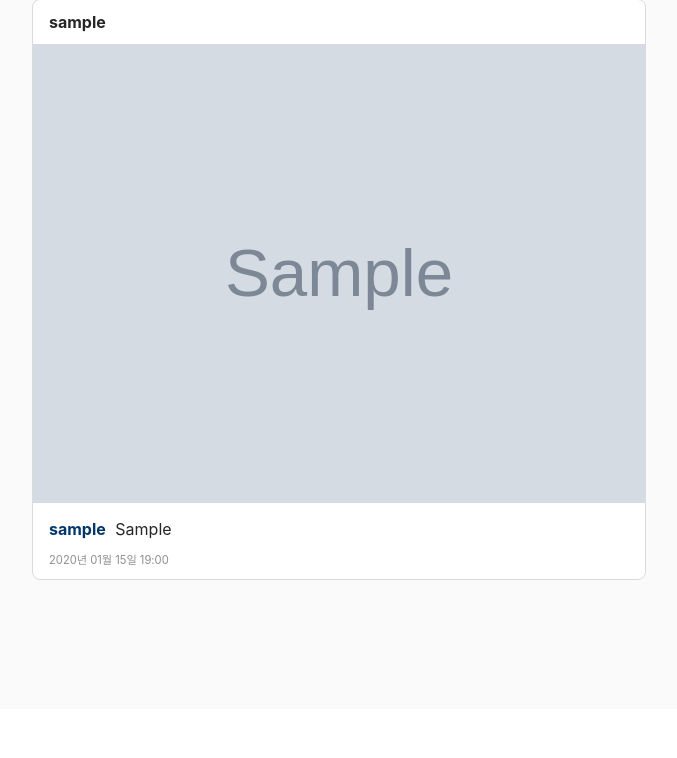
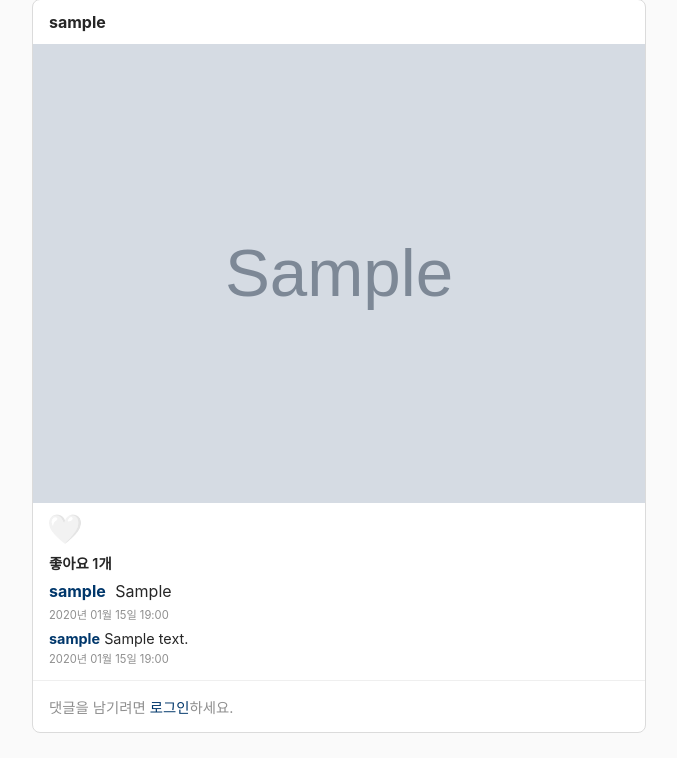
Before and after one commit to dduneon/wogether, a Flask app: page / in a window 1280 px wide. Shown: the part 91-849 px from the top of the page, without its empty margins (301-978 px from the left). Before the commit the page ends 671 px from the top, so only its background shows below. Run offline with Flask 3, Linux system fonts and the light colour scheme; tables that the repository leaves empty hold one stand-in row (values such as "Sample post"); grey boxes marked "Sample" are stand-in pictures.

Commit message:
add new feature

```diff
--- a/app.py
+++ b/app.py
@@ -49,7 +49,11 @@ class User(UserMixin, db.Model):
     username = db.Column(db.String(80), unique=True, nullable=False)  # 아이디
     nickname = db.Column(db.String(80), nullable=False)
     password_hash = db.Column(db.String(128))
-    posts = db.relationship('Post', backref='author', lazy=True)  # Post 모델과 관계 설정
+    # vvvv 수정: cascade(종속 삭제) 옵션 추가 및 새 관계 정의 vvvv
+    posts = db.relationship('Post', backref='author', lazy=True, cascade='all, delete-orphan')
+    likes = db.relationship('Like', backref='author', lazy='dynamic', cascade='all, delete-orphan')
+    comments = db.relationship('Comment', backref='author', lazy='dynamic', cascade='all, delete-orphan')
+    # ^^^^ 수정 완료 ^^^^
 
     def set_password(self, password):
         self.password_hash = generate_password_hash(password)
@@ -67,15 +71,61 @@ class Post(db.Model):
     caption = db.Column(db.String(200), nullable=True)
     timestamp = db.Column(db.DateTime, index=True, default=datetime.utcnow)
     user_id = db.Column(db.Integer, db.ForeignKey('user.id'), nullable=False)
+    # vvvv 수정: 새 관계 정의 vvvv
+    likes = db.relationship('Like', backref='post', lazy='dynamic', cascade='all, delete-orphan')
+    # (수정) 댓글이 항상 오래된순(asc)으로 정렬되도록 lambda로 기본값 설정
+    comments = db.relationship(
+        'Comment',
+        backref='post',
+        lazy='dynamic',
+        cascade='all, delete-orphan',
+        order_by=lambda: Comment.timestamp.asc() # 👈 이 라인 추가
+    )
+    # ^^^^ 수정 완료 ^^^^
 
     # 이미지 URL을 쉽게 가져오기 위한 속성
     @property
     def image_url(self):
         return url_for('static', filename=f'uploads/{self.image_filename}')
+    # vvvv (추가) 현재 유저가 이 포스트를 '좋아요' 했는지 확인하는 헬퍼 함수 vvvv
+    def is_liked_by(self, user):
+        # vvvv 이 2줄을 추가하세요 vvvv
+        if not user.is_authenticated:
+            return False
+        # ^^^^ 여기까지 ^^^^
+        return Like.query.filter(
+            Like.user_id == user.id,
+            Like.post_id == self.id
+        ).count() > 0
+    # ^^^^ 추가 완료 ^^^^
 
     def __repr__(self):
         return f'<Post {self.id}>'
 
+class Like(db.Model):
+    __tablename__ = 'like'
+    id = db.Column(db.Integer, primary_key=True)
+    user_id = db.Column(db.Integer, db.ForeignKey('user.id', ondelete='CASCADE'), nullable=False)
+    post_id = db.Column(db.Integer, db.ForeignKey('post.id', ondelete='CASCADE'), nullable=False)
+
+    # 한 유저가 한 포스트에 한 번만 '좋아요' 누를 수 있도록 Unique 제약 설정
+    __table_args__ = (db.UniqueConstraint('user_id', 'post_id', name='_user_post_uc'),)
+
+    def __repr__(self):
+        return f'<Like {self.user_id} -> {self.post_id}>'
+
+class Comment(db.Model):
+    __tablename__ = 'comment'
+    id = db.Column(db.Integer, primary_key=True)
+    text = db.Column(db.String(300), nullable=False)
+    timestamp = db.Column(db.DateTime, index=True, default=datetime.utcnow)
+
+    # 관계 설정 (누가 썼는지, 어느 포스트에 달렸는지)
+    user_id = db.Column(db.Integer, db.ForeignKey('user.id', ondelete='CASCADE'), nullable=False)
+    post_id = db.Column(db.Integer, db.ForeignKey('post.id', ondelete='CASCADE'), nullable=False)
+
+    def __repr__(self):
+        return f'<Comment {self.id} by {self.user_id}>'
 
 # Flask-Login을 위한 사용자 로더
 @login_manager.user_loader
@@ -290,6 +340,57 @@ def delete_post(post_id):
     # 5. 작업 완료 후, 본인의 프로필 페이지로 돌아갑니다.
     return redirect(url_for('profile', username=current_user.username))
 
+@app.route('/like/<int:post_id>', methods=['POST'])
+@login_required
+def like_toggle(post_id):
+    """좋아요 토글 (누르면 좋아요, 다시 누르면 취소)"""
+    post = Post.query.get_or_404(post_id)
+
+    # 이미 좋아요를 눌렀는지 확인
+    existing_like = Like.query.filter(
+        Like.user_id == current_user.id,
+        Like.post_id == post.id
+    ).first()
+
+    try:
+        if existing_like:
+            # 이미 눌렀다면 -> '좋아요' 취소 (DB에서 삭제)
+            db.session.delete(existing_like)
+            db.session.commit()
+        else:
+            # 처음 누른다면 -> '좋아요' (DB에 추가)
+            new_like = Like(author=current_user, post=post)
+            db.session.add(new_like)
+            db.session.commit()
+    except Exception as e:
+        db.session.rollback()
+        flash(f"오류가 발생했습니다: {e}")
+
+    # (수정) 'index' 대신 'request.referrer'를 사용해 직전 페이지로 리다이렉트
+    return redirect(request.referrer or url_for('index'))
+
+
+@app.route('/comment/<int:post_id>', methods=['POST'])
+@login_required
+def add_comment(post_id):
+    """댓글 달기"""
+    post = Post.query.get_or_404(post_id)
+    comment_text = request.form.get('comment_text') # 템플릿 form의 name과 일치
+
+    if not comment_text:
+        flash("댓글 내용이 없습니다.")
+        return redirect(request.referrer or url_for('index'))
+
+    try:
+        new_comment = Comment(text=comment_text, author=current_user, post=post)
+        db.session.add(new_comment)
+        db.session.commit()
+    except Exception as e:
+        db.session.rollback()
+        flash(f"댓글 작성 중 오류가 발생했습니다: {e}")
+
+    return redirect(request.referrer or url_for('index'))
+
 # --- 5. 앱 실행 ---
 if __name__ == '__main__':
     # 앱 실행 전에 데이터베이스 생성
--- a/static/style.css
+++ b/static/style.css
@@ -363,3 +363,115 @@ a {
     width: 100%; /* 버튼 꽉 차게 */
     margin-top: 10px;
 }
+/* --- (index.html) 좋아요 및 댓글 --- */
+
+.post-content {
+    padding: 0 16px; /* 캡션, 좋아요 등에 좌우 패딩 */
+}
+
+/* 3-1. 좋아요 버튼 */
+.post-actions {
+    padding: 8px 0;
+}
+
+.like-form {
+    display: inline-block;
+}
+
+.like-button {
+    background: none;
+    border: none;
+    cursor: pointer;
+    padding: 0;
+    font-size: 1.8em; /* 아이콘 크기 */
+    line-height: 1;
+}
+.like-button .liked {
+    /* (선택) 좋아요 눌렀을 때 애니메이션 */
+    /* animation: like-pop 0.3s ease; */
+}
+/* @keyframes like-pop { 0% { transform: scale(1); } 50% { transform: scale(1.2); } 100% { transform: scale(1); } } */
+
+
+/* 3-2. 좋아요 개수 */
+.like-count {
+    font-weight: 600;
+    font-size: 0.9em;
+    padding: 0 0 8px;
+}
+
+/* 3-3. 캡션 (수정) */
+.post-caption {
+    padding: 0; /* post-content의 패딩을 사용하므로 0으로 리셋 */
+    margin-bottom: 8px;
+}
+.post-timestamp-caption {
+    font-size: 0.7em;
+    color: #8e8e8e;
+    text-transform: uppercase;
+    margin-top: 5px; /* 캡션과의 간격 */
+}
+
+/* 3-4. 댓글 목록 */
+.comment-list {
+    max-height: 150px; /* (선택) 댓글 많을 시 스크롤 */
+    overflow-y: auto;
+    margin-bottom: 8px;
+}
+.comment-item {
+    margin-bottom: 5px;
+}
+.comment-item p {
+    margin: 0;
+    font-size: 0.9em;
+    /* (선택) 긴 댓글 줄바꿈 */
+    word-wrap: break-word;
+}
+.comment-timestamp {
+    font-size: 0.7em;
+    color: #8e8e8e;
+}
+
+/* 3-5. 댓글 작성 폼 */
+.comment-form-container {
+    border-top: 1px solid #efefef; /* 상단 구분선 */
+    padding: 10px 16px;
+}
+.comment-form {
+    display: flex;
+    justify-content: space-between;
+}
+.comment-form input[type="text"] {
+    flex-grow: 1; /* 입력창이 남은 공간 꽉 채우기 */
+    border: none;
+    background: none;
+    padding: 5px 0;
+    outline: none; /* 클릭 시 테두리 제거 */
+    font-size: 0.9em;
+}
+.comment-form button {
+    background: none;
+    border: none;
+    color: #0095f6;
+    font-weight: 600;
+    cursor: pointer;
+    padding: 5px;
+}
+.comment-form button:disabled {
+    color: #b2dffc;
+}
+
+/* --- 로그아웃 시 UI --- */
+.like-button-disabled {
+    font-size: 1.8em; /* .like-button과 동일한 크기 */
+    line-height: 1;
+    opacity: 0.4; /* 흐리게 */
+    padding: 0;
+    margin-left: -2px; /* 폼과 정렬 맞추기 */
+}
+
+.comment-login-prompt {
+    padding: 5px 0;
+    font-size: 0.9em;
+    color: #8e8e8e;
+}
--- a/templates/index.html
+++ b/templates/index.html
@@ -15,16 +15,62 @@
             <img src="{{ post.image_url }}" alt="{{ post.caption or '운동 사진' }}">
         </div>
 
+        <div class="post-content">
+
+	    <div class="post-actions">
+                {% if current_user.is_authenticated %}
+                <form action="{{ url_for('like_toggle', post_id=post.id) }}" method="POST" class="like-form">
+                    <button type="submit" class="like-button">
+                        {% if post.is_liked_by(current_user) %}
+                            <span class="liked">❤️</span> {% else %}
+                            <span>🤍</span> {% endif %}
+                    </button>
+                </form>
+                {% else %}
+                    <span class="like-button-disabled">🤍</span>
+                {% endif %}
+            </div>
+
+            <div class="like-count">
+                좋아요 {{ post.likes.count() }}개
+            </div>
+
             <div class="post-caption">
                 <p>
                     <strong><a href="{{ url_for('profile', username=post.author.username) }}">{{ post.author.nickname }}</a></strong>
                     {{ post.caption }}
                 </p>
+                <div class="post-timestamp-caption">
+                    {{ post.timestamp | kst }}
+                </div>
             </div>
 
-        <div class="post-timestamp">
-            {{ post.timestamp | kst }}
+            <div class="comment-list">
+                {% for comment in post.comments.all() %}
+                <div class="comment-item">
+                    <p>
+                        <strong><a href="{{ url_for('profile', username=comment.author.username) }}">{{ comment.author.nickname }}</a></strong>
+                        {{ comment.text }}
+                    </p>
+                    <small class="comment-timestamp">{{ comment.timestamp | kst }}</small>
                 </div>
+                {% endfor %}
+            </div>
+        </div>
+
+	<div class="comment-form-container">
+            {% if current_user.is_authenticated %}
+            <form action="{{ url_for('add_comment', post_id=post.id) }}" method="POST" class="comment-form">
+                <input type="text" name="comment_text" placeholder="댓글 달기..." autocomplete="off">
+                <button type="submit">게시</button>
+            </form>
+            {% else %}
+                <div class="comment-login-prompt">
+                    댓글을 남기려면 <a href="{{ url_for('login') }}">로그인</a>하세요.
+                </div>
+            {% endif %}
+        </div>
+
         </article>
     {% else %}
     <p style="text-align: center;">아직 포스트가 없습니다. 첫 번째 오운완을 인증해보세요!</p>
```
Also changed, not shown: static/uploads/20251116154539_IMG_6447.JPG (added), static/uploads/20251116160114_IMG_14932.JPG (added). Lines whose indentation alone changed are shown as unchanged.
